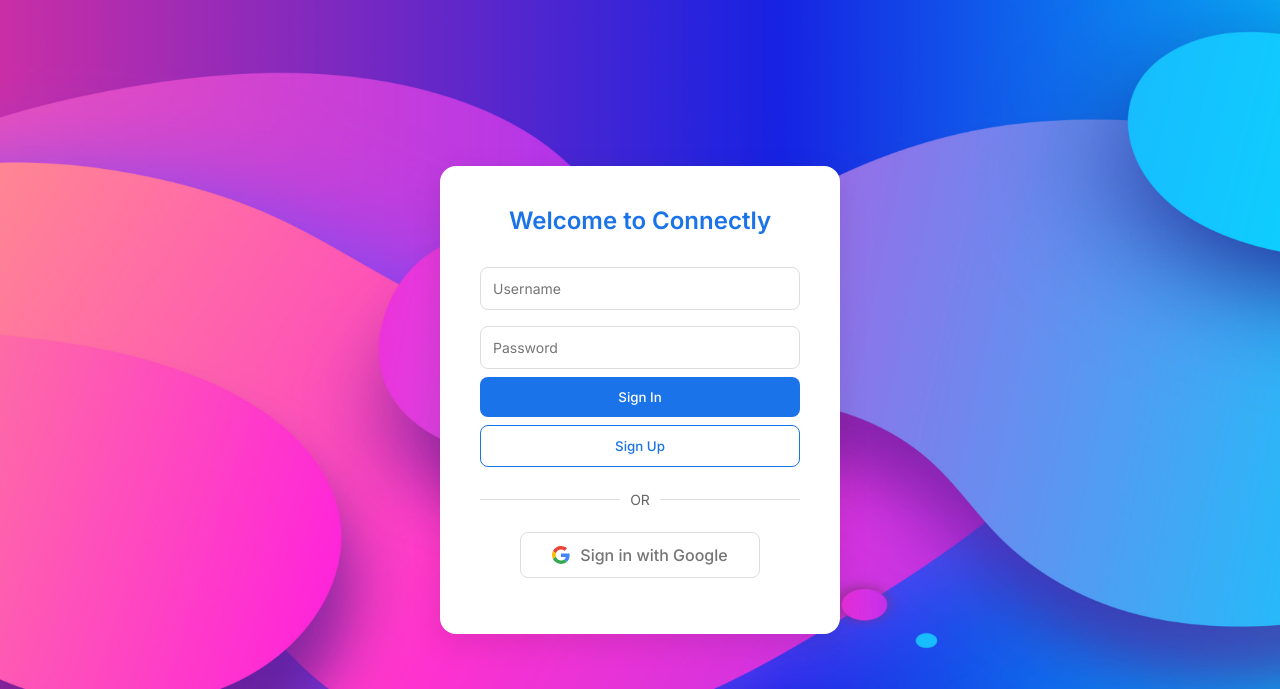
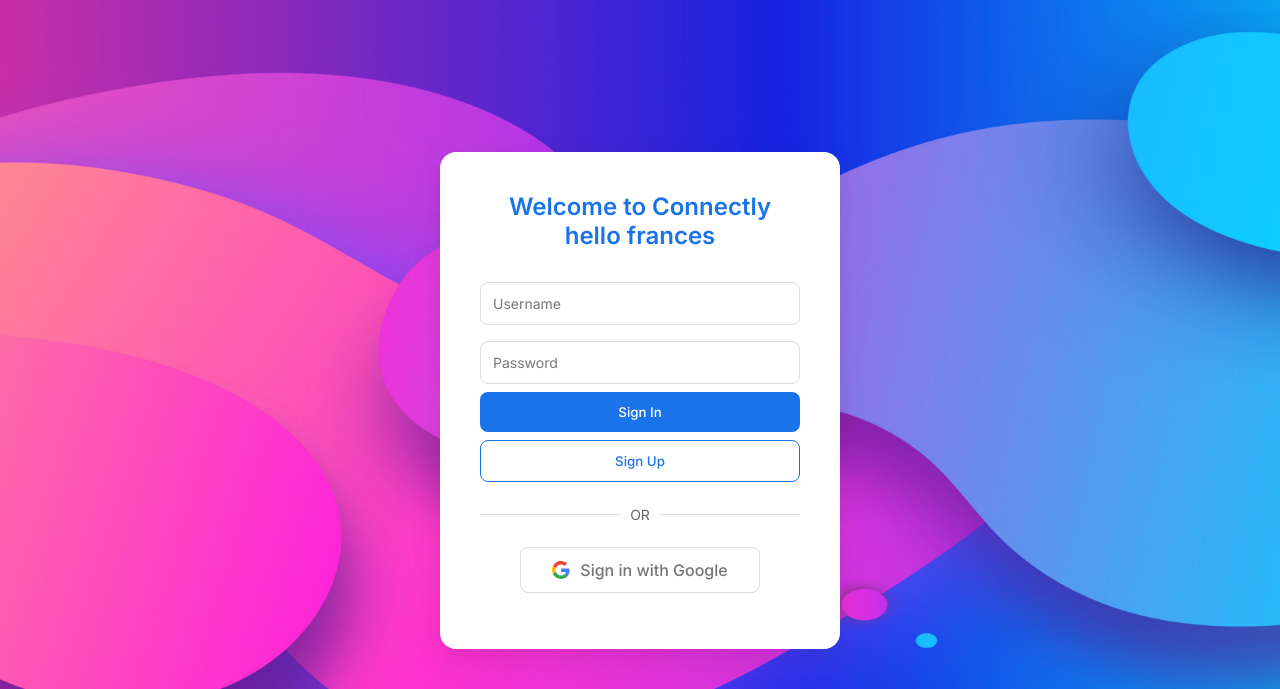
Before and after one commit to jayceebasa/INTEGRATIVE-PROG, a Django app: page / in a window 1280 px wide. Shown: the top 689 px of the page. Run offline with Django 5.2, Linux system fonts and the light colour scheme; data comes from the database, SQL or seed files in the repository; some libraries are stand-ins or nearby versions.

Commit message:
Update login.html

```diff
--- a/connectly_project/posts/templates/login.html
+++ b/connectly_project/posts/templates/login.html
@@ -209,7 +209,7 @@
         window.location.href = "/homepage/";
       </script>
       {% else %}
-      <h2>Welcome to Connectly</h2>
+      <h2>Welcome to Connectly hello frances</h2>
       <form class="login-form" id="loginForm">
         <input type="text" name="username" placeholder="Username" class="input-field" required />
         <input type="password" name="password" placeholder="Password" class="input-field" required />
```
